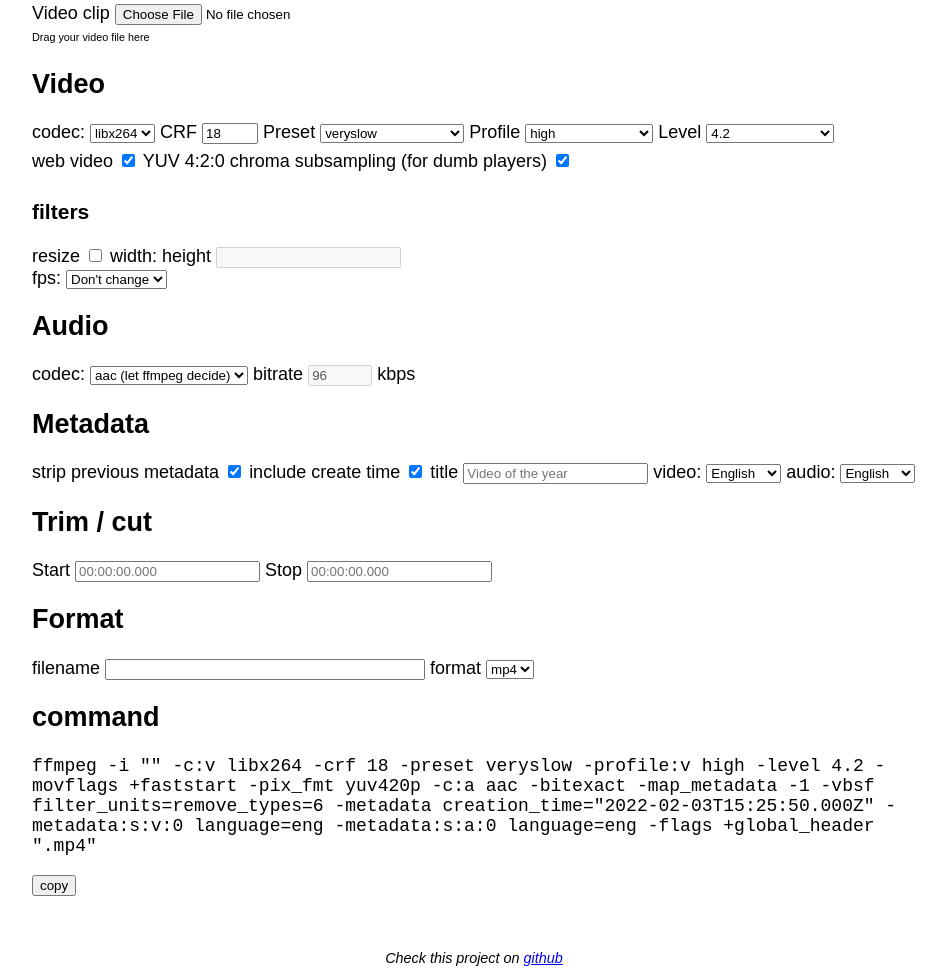
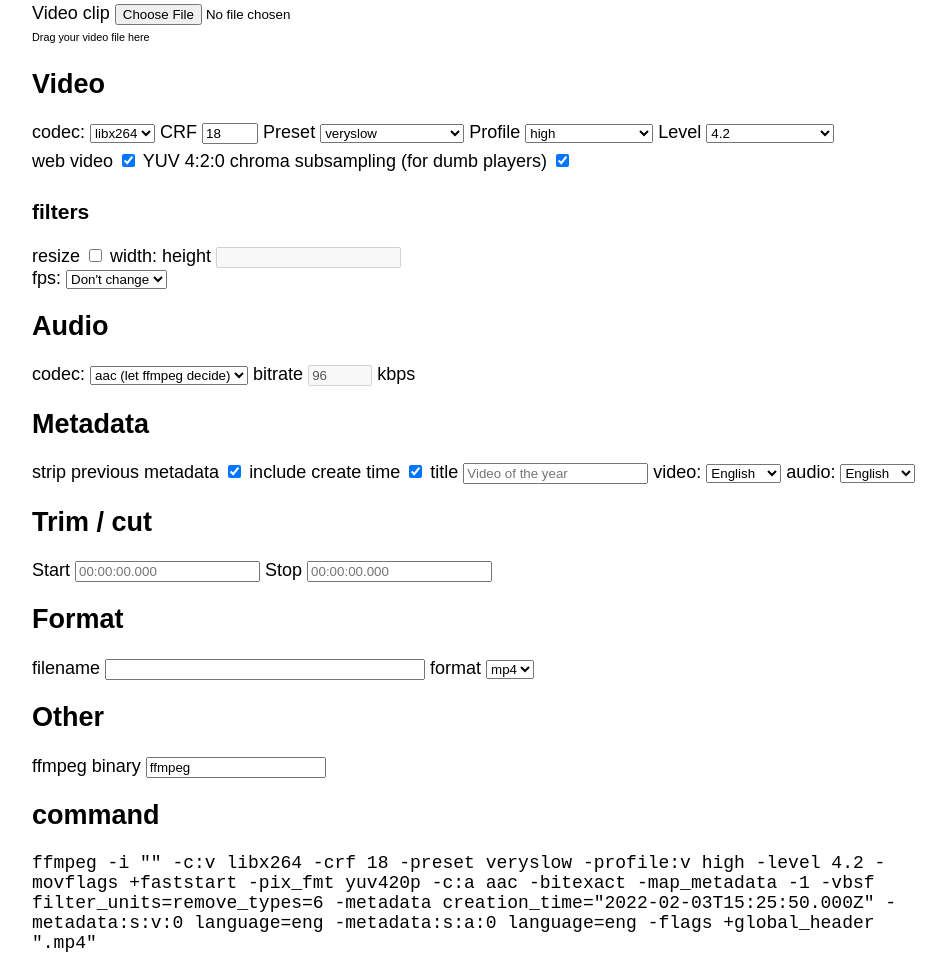
Before and after one commit to haukurh/ffmpeg.haukurh.dev, a plain HTML site: page src/index.html in a window 1280 px wide. Shown: the part 105-1074 px from the top of the page, without its empty margins (166-1112 px from the left). Drawn offline with Linux system fonts and the light colour scheme.

Commit message:
Added option to specify binary

```diff
--- a/src/index.html
+++ b/src/index.html
@@ -143,6 +143,11 @@
                 <option value="mp4">mp4</option>
             </select>
         </div>
+        <div class="container">
+            <h2>Other</h2>
+            <label for="binary">ffmpeg binary</label>
+            <input type="text" id="binary" name="binary" style="width: 180px" value="ffmpeg" placeholder="ffmpeg">
+        </div>
         <div class="command">
             <h2>command</h2>
             <code id="cli"></code>
--- a/src/main.js
+++ b/src/main.js
@@ -88,7 +88,7 @@ const handle = () => {
     const data = getFormData('ffmpeg');
     data.acodec = data.acodec === 'aac-ffmpeg' ? 'aac' : data.acodec;
 
-    let command = ['ffmpeg', '-i'];
+    let command = [preData.binary, '-i'];
     const flags = ['-flags'];
 
     if (data.filename.length === 0 && data.input && data.input.name.length > 0) {
```
